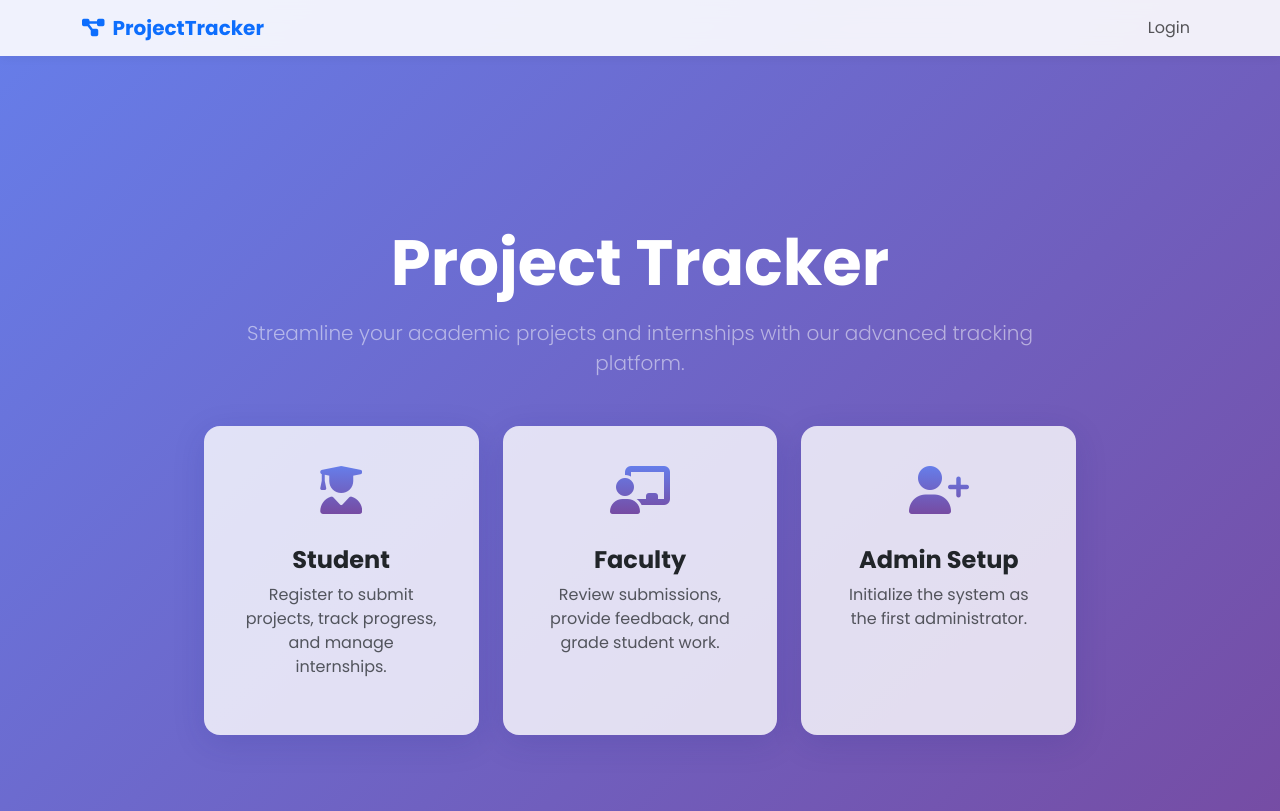
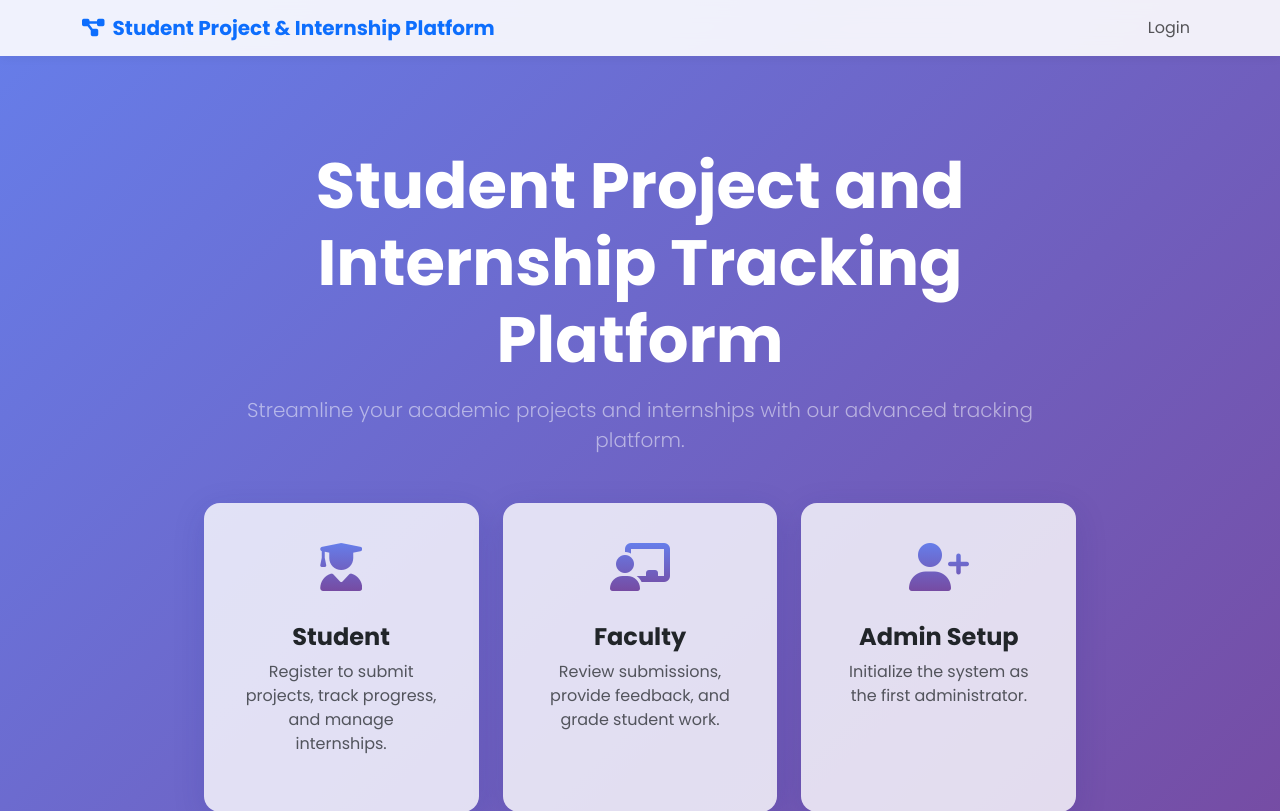
Before and after one commit to faizalahamedj331-cmd/projectsx2, a Django app: page / in a window 1280 px wide. Shown: the top 811 px of the page. Run offline with Django 4.2, Linux system fonts and the light colour scheme.

Commit message:
updated title

```diff
--- a/templates/base.html
+++ b/templates/base.html
@@ -4,7 +4,7 @@
 <head>
     <meta charset="UTF-8">
     <meta name="viewport" content="width=device-width, initial-scale=1.0">
-    <title>{% block title %}Project Tracker{% endblock %}</title>
+    <title>{% block title %}Student Project and Internship Tracking Platform{% endblock %}</title>
 
     <!-- Bootstrap 5 CSS -->
     <link href="https://cdn.jsdelivr.net/npm/bootstrap@5.3.0/dist/css/bootstrap.min.css" rel="stylesheet">
@@ -100,7 +100,7 @@
     <nav class="navbar navbar-expand-lg navbar-glass sticky-top mb-4">
         <div class="container">
             <a class="navbar-brand fw-bold text-primary" href="{% url 'home' %}">
-                <i class="fas fa-project-diagram me-2"></i>ProjectTracker
+                <i class="fas fa-project-diagram me-2"></i>Student Project & Internship Platform
             </a>
             <button class="navbar-toggler" type="button" data-bs-toggle="collapse" data-bs-target="#navbarNav">
                 <span class="navbar-toggler-icon"></span>
--- a/templates/landing.html
+++ b/templates/landing.html
@@ -1,6 +1,6 @@
 {% extends 'base.html' %}
 
-{% block title %}Welcome - Project Tracker{% endblock %}
+{% block title %}Welcome - Student Project and Internship Tracking Platform{% endblock %}
 
 {% block extra_css %}
 <style>
@@ -41,7 +41,7 @@
 {% block content %}
 <div class="row hero-section">
     <div class="col-lg-10 mx-auto">
-        <h1 class="display-3 fw-bold mb-3 animate__animated animate__fadeInDown text-white">Project Tracker</h1>
+        <h1 class="display-3 fw-bold mb-3 animate__animated animate__fadeInDown text-white">Student Project and Internship Tracking Platform</h1>
         <p class="lead mb-5 animate__animated animate__fadeInUp text-white-50">Streamline your academic projects and
             internships with our advanced tracking platform.</p>
 
```
